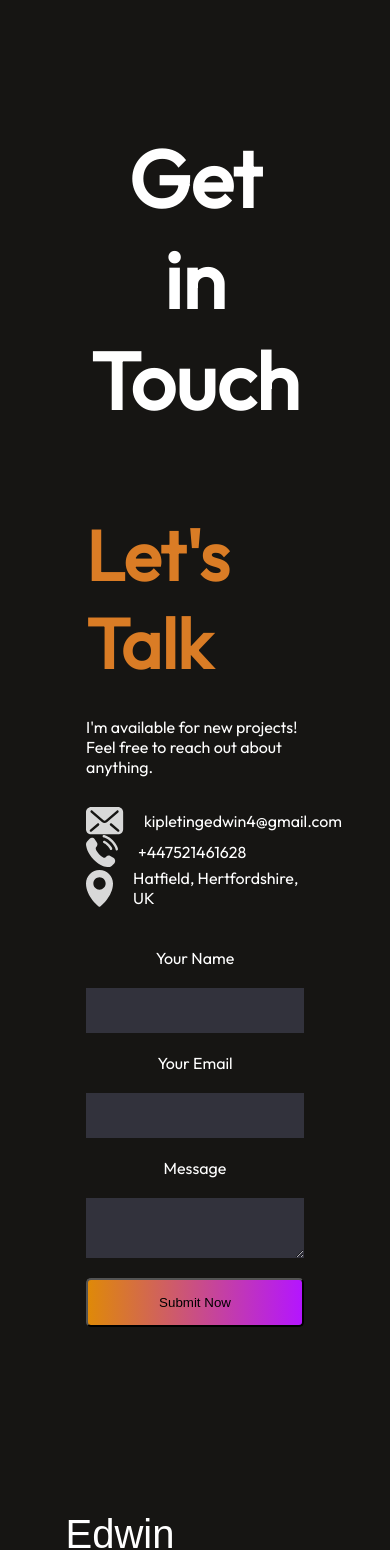
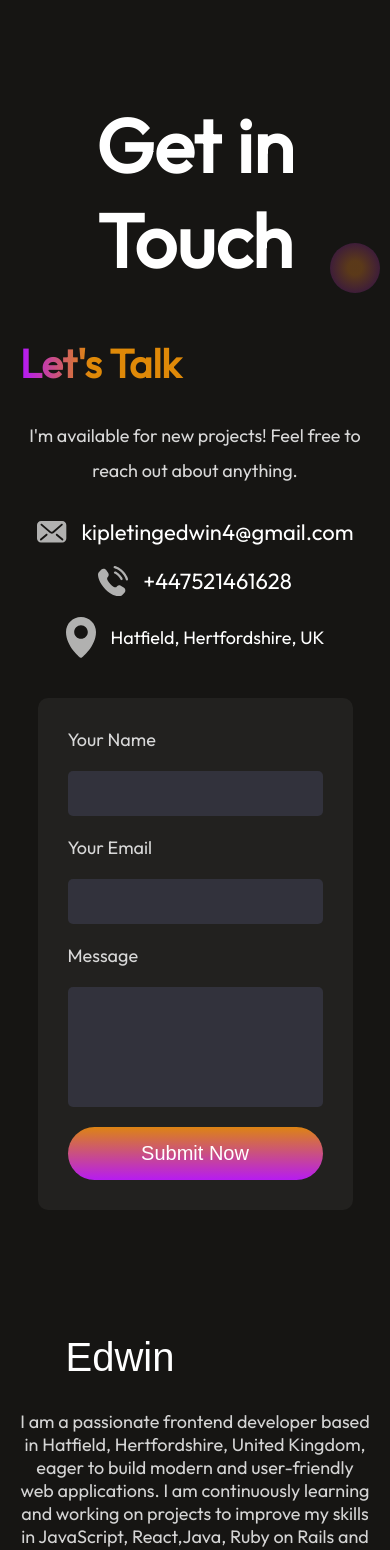
Before and after one commit to KipletingEdwin/kipleting-edwin-portfolio, a React (Vite) app: page / in a window 390 px wide. Shown: the part 5390-6940 px from the top of the page. Built offline with nearby package versions, Linux system fonts and the light colour scheme.

Commit message:
style contact.css

```diff
--- a/src/Components/Contact/Contact.css
+++ b/src/Components/Contact/Contact.css
@@ -2,59 +2,149 @@
     display: flex;
     flex-direction: column;
     align-items: center;
+    justify-content: center;
     gap: 80px;
     margin: 80px 170px;
-    text-align: center;
 }
 
-.contact-title h1 {
+/* Styled Section Title (Replacing theme_pattern.svg) */
+.contact-title {
+    position: relative;
+    text-align: center;
     font-size: 80px;
+    font-weight: 600;
 }
 
+/* Pseudo-element for decorative effect */
+.contact-title::after {
+    content: "";
+    position: absolute;
+    bottom: -10px;
+    right: -30px;
+    width: 80px;
+    height: 80px;
+    background: radial-gradient(circle, rgba(218,124,37,0.5) 20%, rgba(185,35,225,0.3) 80%);
+    border-radius: 50%;
+    opacity: 0.7;
+    z-index: -1;
+}
+
+/* Contact Section Layout */
 .contact-section {
     display: flex;
     gap: 150px;
+    justify-content: space-between;
     align-items: center;
 }
 
+/* Left Side - Contact Details */
 .contact-left {
     display: flex;
     flex-direction: column;
     gap: 30px;
-    text-align: left;
 }
 
 .contact-left h1 {
-    font-size: 70px;
-    color: #DA7C25;
+    font-size: 60px;
+    font-weight: 700;
+    background: linear-gradient(270deg, #DF8908 80%, #B415FF 100%);
+    -webkit-background-clip: text;
+    -webkit-text-fill-color: transparent;
+}
+
+.contact-left p {
+    max-width: 550px;
+    color: #D8D8D8;
+    font-size: 20px;
+    line-height: 35px;
+}
+
+/* Contact Details */
+.contact-details {
+    display: flex;
+    flex-direction: column;
+    gap: 20px;
+    font-size: 22px;
 }
 
 .contact-detail {
     display: flex;
     align-items: center;
-    gap: 20px;
+    gap: 15px;
 }
 
-.contact-detail a {
+.contact-detail img {
+    width: 30px;
+    opacity: 0.8;
+}
+
+.contact-detail a, .contact-detail p {
     text-decoration: none;
     color: white;
+    transition: color 0.3s;
 }
 
+.contact-detail a:hover {
+    color: #DA7C25;
+}
+
+/* Contact Form */
 .contact-right {
     display: flex;
     flex-direction: column;
     gap: 20px;
+    background: rgba(255, 255, 255, 0.05);
+    padding: 30px;
+    border-radius: 10px;
     width: 100%;
     max-width: 500px;
 }
 
-.contact-right input, .contact-right textarea {
-    padding: 15px;
-    background: #32323c;
-    color: #A0A0A0;
-    border: none;
+/* Form Labels */
+.contact-right label {
+    font-size: 18px;
+    color: #D8D8D8;
+    font-weight: 500;
 }
 
+/* Input Fields */
+.contact-right input, .contact-right textarea {
+    border: none;
+    width: 100%;
+    padding: 12px 15px;
+    border-radius: 5px;
+    background: #32323c;
+    color: white;
+    font-size: 18px;
+    box-sizing: border-box;
+}
+
+/* Textarea */
+.contact-right textarea {
+    min-height: 120px;
+    resize: none;
+}
+
+/* Submit Button */
+.contact-submit {
+    border: none;
+    color: white;
+    background: linear-gradient( #DF8908 -5.09%, #B415FF 106.28%);
+    font-size: 20px;
+    padding: 15px 40px;
+    border-radius: 50px;
+    cursor: pointer;
+    transition: 0.3s;
+}
+
+/* Button Hover Effect */
+.contact-submit:hover {
+    transform: scale(1.05);
+    box-shadow: 0px 4px 10px rgba(180, 21, 255, 0.3);
+    transition: 0.3s;
+}
+
+/* Error Message Styling */
 .error {
     border: 2px solid red;
 }
@@ -62,18 +152,49 @@
 .error-text {
     color: red;
     font-size: 14px;
+    margin-top: -10px;
 }
 
-.contact-submit {
-    padding: 15px;
-    background: linear-gradient(90deg, #DF8908, #B415FF);
-    cursor: pointer;
-    border-radius: 5px;
-}
+/* Responsive Design */
+@media (max-width: 768px) {
+    .contact {
+        gap: 50px;
+        margin: 50px 20px;
+        align-items: start;
+    }
 
-@media (max-width: 768px) {
+    .contact-title {
+        font-size: 50px;
+    }
+
+    .contact-title::after {
+        width: 50px;
+        height: 50px;
+        bottom: -5px;
+        right: -10px;
+    }
+
     .contact-section {
         flex-direction: column;
+        width: 100%;
         gap: 40px;
+        align-items: center;
+    }
+
+    .contact-left h1 {
+        font-size: 40px;
+    }
+
+    .contact-left p {
+        font-size: 18px;
+        text-align: center;
+    }
+
+    .contact-detail {
+        justify-content: center;
+    }
+
+    .contact-right {
+        width: 90%;
     }
 }
```
